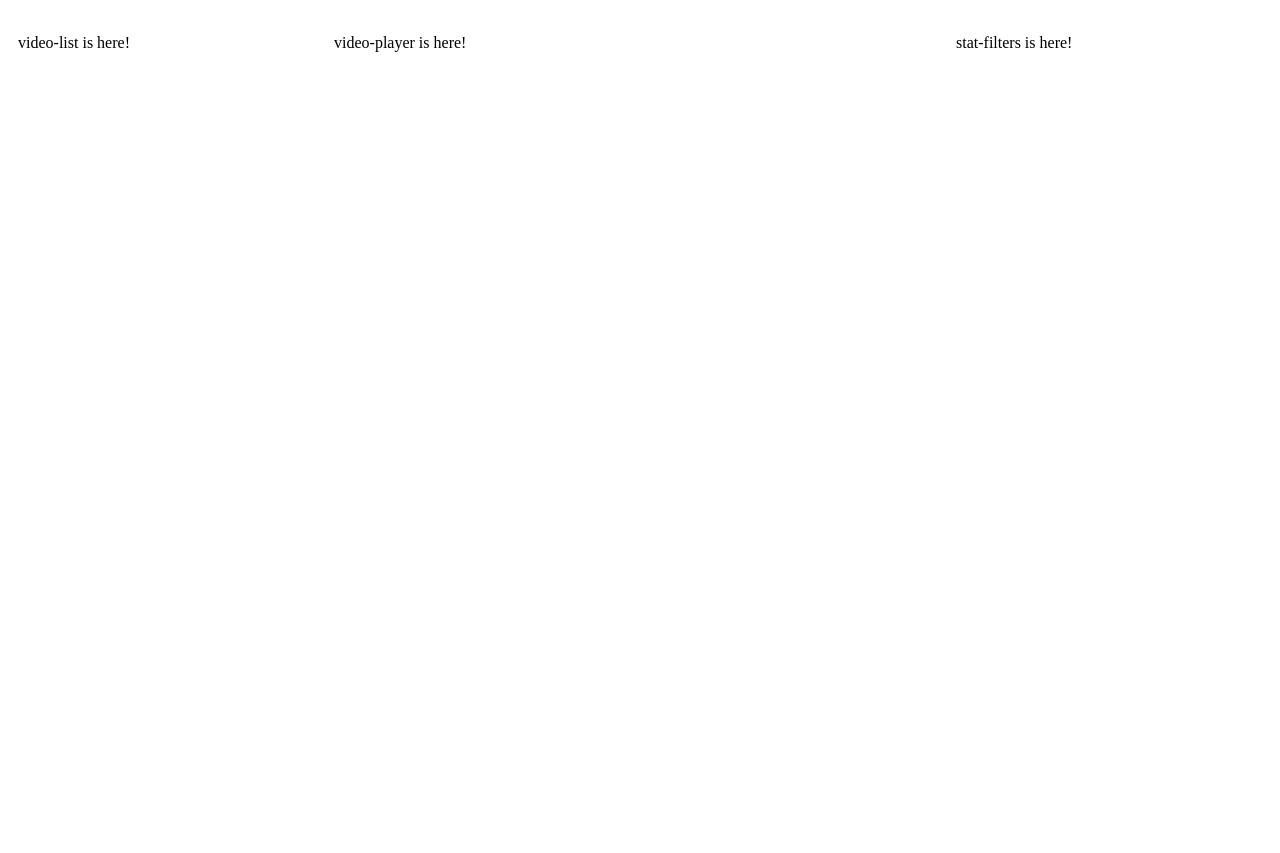
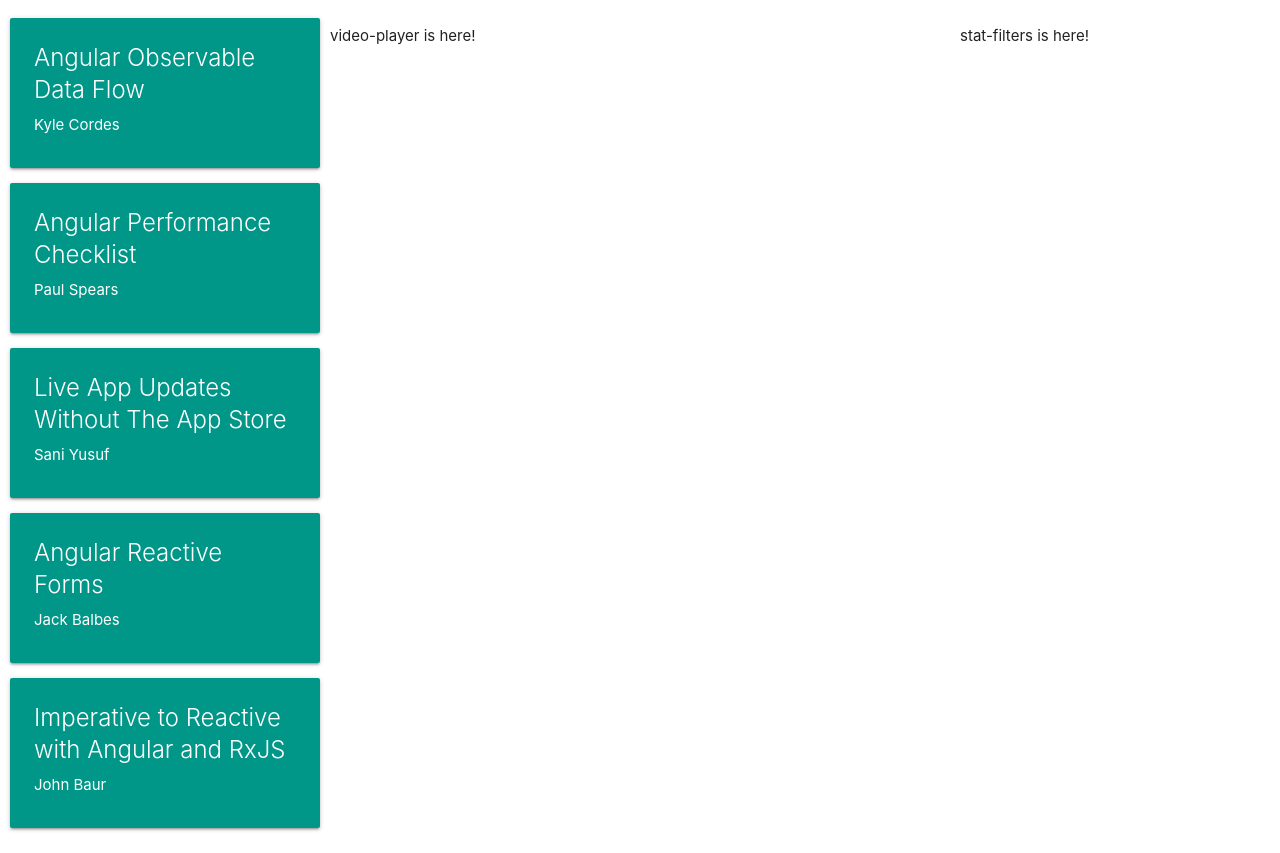
Before and after one commit to russellorf/angular-project, an Angular app: page /dashboard in a window 1280 px wide. Before the commit the page ends 800 px from the top, so only its background shows below. Built offline with nearby package versions, Linux system fonts and the light colour scheme.

Commit message:
4 files modified, 1 added

```diff
--- /dev/null
+++ b/src/app/app-types.ts
@@ -0,0 +1,12 @@
+export interface ViewDetail {
+  age: number;
+  region: string;
+  date: string;
+}
+
+export interface Video {
+  title: string;
+  author: string;
+  id: string;
+  viewDetails: ViewDetail[];
+}
--- a/src/app/dashboard/video-list/video-list.component.css
+++ b/src/app/dashboard/video-list/video-list.component.css
@@ -0,0 +1,4 @@
+.card {
+  color: white;
+  height: 150px
+}
--- a/src/app/dashboard/video-list/video-list.component.html
+++ b/src/app/dashboard/video-list/video-list.component.html
@@ -1 +1,6 @@
-<p>video-list is here!</p>
+<div class="card teal" *ngFor="let video of videos">
+  <div class="card-content">
+    <span class="card-title">{{ video.title }}</span>
+    <p>{{ video.author }}</p>
+  </div>
+</div>
--- a/src/app/dashboard/video-list/video-list.component.ts
+++ b/src/app/dashboard/video-list/video-list.component.ts
@@ -1,4 +1,5 @@
 import { Component, OnInit } from '@angular/core';
+import { Video } from '../../app-types';
 
 @Component({
   selector: 'app-video-list',
@@ -7,6 +8,193 @@ import { Component, OnInit } from '@angular/core';
 })
 export class VideoListComponent implements OnInit {
 
+  videos: Video[] = [
+  {
+    "title": "Angular Observable Data Flow",
+    "author": "Kyle Cordes",
+    "id": "JPuqluYYa-o",
+    "viewDetails": [
+      {
+        "age": 17,
+        "region": "North America",
+        "date": "2016-03-23"
+      },
+      {
+        "age": 27,
+        "region": "North America",
+        "date": "2016-03-23"
+      },
+      {
+        "age": 37,
+        "region": "North America",
+        "date": "2016-03-23"
+      },
+      {
+        "age": 47,
+        "region": "Europe",
+        "date": "2016-03-24"
+      },
+      {
+        "age": 37,
+        "region": "North America",
+        "date": "2016-03-24"
+      },
+      {
+        "age": 17,
+        "region": "North America",
+        "date": "2016-03-25"
+      }
+    ]
+  },
+  {
+    "title": "Angular Performance Checklist",
+    "author": "Paul Spears",
+    "id": "cxqRijt9LbQ",
+    "viewDetails": [
+      {
+        "age": 36,
+        "region": "North America",
+        "date": "2016-06-23"
+      },
+      {
+        "age": 30,
+        "region": "North America",
+        "date": "2016-06-23"
+      },
+      {
+        "age": 54,
+        "region": "North America",
+        "date": "2016-07-23"
+      },
+      {
+        "age": 43,
+        "region": "Europe",
+        "date": "2016-0-24"
+      },
+      {
+        "age": 32,
+        "region": "North America",
+        "date": "2016-08-24"
+      },
+      {
+        "age": 32,
+        "region": "North America",
+        "date": "2016-08-25"
+      }
+    ]
+  },
+  {
+    "title": "Live App Updates Without The App Store",
+    "author": "Sani Yusuf",
+    "id": "s10wrXA-a7Y",
+    "viewDetails": [
+      {
+        "age": 17,
+        "region": "North America",
+        "date": "2016-03-23"
+      },
+      {
+        "age": 27,
+        "region": "North America",
+        "date": "2016-03-23"
+      },
+      {
+        "age": 37,
+        "region": "North America",
+        "date": "2016-03-23"
+      },
+      {
+        "age": 47,
+        "region": "Europe",
+        "date": "2016-03-24"
+      },
+      {
+        "age": 37,
+        "region": "North America",
+        "date": "2016-03-24"
+      },
+      {
+        "age": 17,
+        "region": "North America",
+        "date": "2016-03-25"
+      }
+    ]
+  },
+  {
+    "title": "Angular Reactive Forms",
+    "author": "Jack Balbes",
+    "id": "A_Rq6ZsoXpI",
+    "viewDetails": [
+      {
+        "age": 36,
+        "region": "North America",
+        "date": "2016-06-23"
+      },
+      {
+        "age": 30,
+        "region": "North America",
+        "date": "2016-06-23"
+      },
+      {
+        "age": 54,
+        "region": "North America",
+        "date": "2016-07-23"
+      },
+      {
+        "age": 43,
+        "region": "Europe",
+        "date": "2016-0-24"
+      },
+      {
+        "age": 32,
+        "region": "North America",
+        "date": "2016-08-24"
+      },
+      {
+        "age": 32,
+        "region": "North America",
+        "date": "2016-08-25"
+      }
+    ]
+  },
+  {
+    "title": "Imperative to Reactive with Angular and RxJS",
+    "author": "John Baur",
+    "id": "VJOPsjlbhdg",
+    "viewDetails": [
+      {
+        "age": 17,
+        "region": "North America",
+        "date": "2016-03-23"
+      },
+      {
+        "age": 27,
+        "region": "North America",
+        "date": "2016-03-23"
+      },
+      {
+        "age": 37,
+        "region": "North America",
+        "date": "2016-03-23"
+      },
+      {
+        "age": 47,
+        "region": "Europe",
+        "date": "2016-03-24"
+      },
+      {
+        "age": 37,
+        "region": "North America",
+        "date": "2016-03-24"
+      },
+      {
+        "age": 17,
+        "region": "North America",
+        "date": "2016-03-25"
+      }
+    ]
+  }
+];
   constructor() { }
 
   ngOnInit() {
--- a/src/index.html
+++ b/src/index.html
@@ -1 +1,2 @@
+<link rel="stylesheet" href="https://cdnjs.cloudflare.com/ajax/libs/materialize/1.0.0/css/materialize.min.css">
 <my-app>loading</my-app>
```
